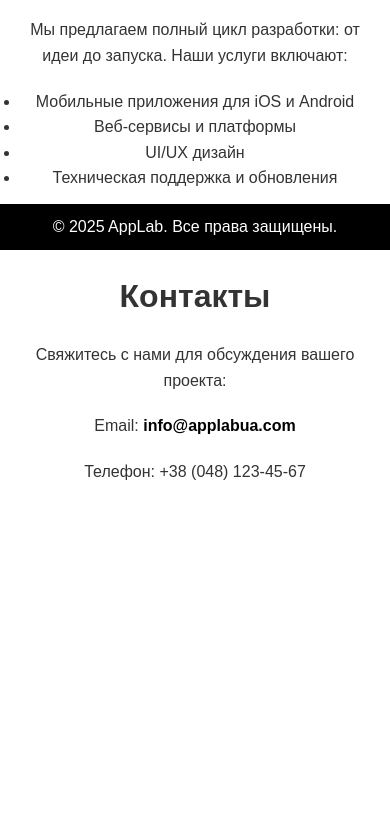
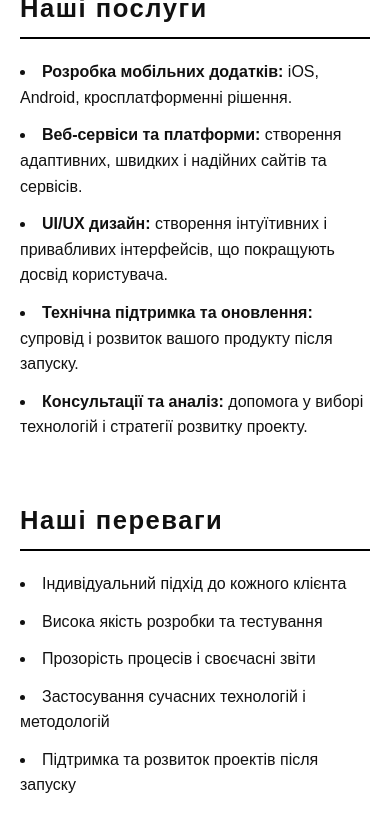
Before and after one commit to applabua/AppLab.com, a plain HTML site: page index.html in a window 390 px wide. Shown: the part 594-1423 px from the top of the page. Before the commit the page ends 1139 px from the top, so only its background shows below. Drawn offline with Linux system fonts and the light colour scheme.

Commit message:
Update index.html

```diff
--- a/index.html
+++ b/index.html
@@ -1,11 +1,11 @@
 <!DOCTYPE html>
-<html lang="ru">
+<html lang="uk">
 <head>
-    <meta charset="UTF-8">
-    <meta name="viewport" content="width=device-width, initial-scale=1.0">
-    <meta name="description" content="AppLab — ваш партнёр в разработке мобильных приложений и веб-сервисов.">
-    <title>AppLab — Разработка приложений</title>
+    <meta charset="UTF-8" />
+    <meta name="viewport" content="width=device-width, initial-scale=1" />
+    <title>AppLab — Розробка мобільних додатків</title>
     <style>
+        /* Базові стилі */
         * {
             margin: 0;
             padding: 0;
@@ -14,50 +14,126 @@
         }
         body {
             background-color: #fff;
-            color: #333;
+            color: #111;
             line-height: 1.6;
+            overflow-x: hidden;
+        }
+        a {
+            color: #111;
+            text-decoration: none;
+            font-weight: 600;
+            transition: color 0.3s ease;
+        }
+        a:hover {
+            color: #555;
+            text-decoration: underline;
         }
         header {
-            background-color: #000;
+            background: #000;
             color: #fff;
-            padding: 20px;
+            padding: 40px 20px;
             text-align: center;
+            position: sticky;
+            top: 0;
+            z-index: 100;
+            box-shadow: 0 2px 8px rgba(0,0,0,0.3);
         }
         header h1 {
-            font-size: 2.5rem;
+            font-size: 3rem;
             margin-bottom: 10px;
+            letter-spacing: 3px;
+            opacity: 0;
+            animation: fadeInDown 1s forwards;
         }
         header p {
             font-size: 1.2rem;
+            font-weight: 300;
+            opacity: 0;
+            animation: fadeInUp 1s forwards 0.5s;
+        }
+        main {
+            max-width: 900px;
+            margin: 40px auto;
+            padding: 0 20px;
         }
         section {
-            padding: 40px 20px;
-            text-align: center;
+            margin-bottom: 60px;
+            opacity: 0;
+            transform: translateY(30px);
+            animation-fill-mode: forwards;
+            animation-duration: 1s;
+            animation-timing-function: ease-out;
         }
-        section h2 {
-            font-size: 2rem;
+        section:nth-child(2) { animation-name: fadeInUp; animation-delay: 0.3s; }
+        section:nth-child(3) { animation-name: fadeInUp; animation-delay: 0.6s; }
+        section:nth-child(4) { animation-name: fadeInUp; animation-delay: 0.9s; }
+
+        h2 {
+            font-size: 2.2rem;
             margin-bottom: 20px;
+            border-bottom: 2px solid #000;
+            padding-bottom: 8px;
+            letter-spacing: 1.5px;
         }
-        section p {
-            font-size: 1rem;
-            margin-bottom: 20px;
+        p, li {
+            font-size: 1.1rem;
+            margin-bottom: 12px;
+        }
+        ul {
+            list-style: inside disc;
+            margin-left: 10px;
+            text-align: left;
+            max-width: 600px;
+            margin: 0 auto 20px auto;
         }
         footer {
-            background-color: #000;
+            background: #000;
             color: #fff;
             text-align: center;
-            padding: 10px;
-            position: fixed;
+            padding: 20px 10px;
+            font-size: 0.9rem;
+            letter-spacing: 1px;
+            position: relative;
+            bottom: 0;
             width: 100%;
-            bottom: 0;
         }
-        a {
-            color: #000;
-            text-decoration: none;
-            font-weight: bold;
+
+        /* Анімації */
+        @keyframes fadeInDown {
+            from {
+                opacity: 0;
+                transform: translateY(-30px);
             }
-        a:hover {
-            text-decoration: underline;
+            to {
+                opacity: 1;
+                transform: translateY(0);
+            }
+        }
+        @keyframes fadeInUp {
+            from {
+                opacity: 0;
+                transform: translateY(30px);
+            }
+            to {
+                opacity: 1;
+                transform: translateY(0);
+            }
+        }
+
+        /* Адаптив */
+        @media (max-width: 600px) {
+            header h1 {
+                font-size: 2rem;
+            }
+            h2 {
+                font-size: 1.6rem;
+            }
+            p, li {
+                font-size: 1rem;
+            }
+            main {
+                margin: 20px auto;
+            }
         }
     </style>
 </head>
@@ -65,34 +141,53 @@
 
 <header>
     <h1>AppLab</h1>
-    <p>Разработка мобильных приложений и веб-сервисов</p>
+    <p>Інноваційна розробка мобільних додатків та веб-сервісів</p>
 </header>
 
+<main>
     <section>
-    <h2>О нас</h2>
-    <p>Мы — команда профессионалов, специализирующихся на создании инновационных решений для вашего бизнеса. Наши приложения помогают улучшить взаимодействие с клиентами и оптимизировать внутренние процессы.</p>
+        <h2>Про нас</h2>
+        <p>AppLab — це команда професіоналів, яка створює сучасні мобільні та веб-додатки, що допомагають бізнесам розвиватися і ефективно взаємодіяти зі своїми клієнтами.</p>
+        <p>Ми поєднуємо креативний підхід з технологіями, щоб створити продукт, який відповідає вашим потребам і перевершує очікування.</p>
     </section>
 
     <section>
-    <h2>Наши услуги</h2>
-    <p>Мы предлагаем полный цикл разработки: от идеи до запуска. Наши услуги включают:</p>
+        <h2>Наші послуги</h2>
         <ul>
-        <li>Мобильные приложения для iOS и Android</li>
-        <li>Веб-сервисы и платформы</li>
-        <li>UI/UX дизайн</li>
-        <li>Техническая поддержка и обновления</li>
+            <li><strong>Розробка мобільних додатків:</strong> iOS, Android, кросплатформенні рішення.</li>
+            <li><strong>Веб-сервіси та платформи:</strong> створення адаптивних, швидких і надійних сайтів та сервісів.</li>
+            <li><strong>UI/UX дизайн:</strong> створення інтуїтивних і привабливих інтерфейсів, що покращують досвід користувача.</li>
+            <li><strong>Технічна підтримка та оновлення:</strong> супровід і розвиток вашого продукту після запуску.</li>
+            <li><strong>Консультації та аналіз:</strong> допомога у виборі технологій і стратегії розвитку проекту.</li>
         </ul>
     </section>
 
     <section>
-    <h2>Контакты</h2>
-    <p>Свяжитесь с нами для обсуждения вашего проекта:</p>
-    <p>Email: <a href="mailto:info@applabua.com">info@applabua.com</a></p>
-    <p>Телефон: +38 (048) 123-45-67</p>
+        <h2>Наші переваги</h2>
+        <ul>
+            <li>Індивідуальний підхід до кожного клієнта</li>
+            <li>Висока якість розробки та тестування</li>
+            <li>Прозорість процесів і своєчасні звіти</li>
+            <li>Застосування сучасних технологій і методологій</li>
+            <li>Підтримка та розвиток проектів після запуску</li>
+        </ul>
     </section>
 
+    <section>
+        <h2>Контакти</h2>
+        <p>Готові обговорити ваш проект? Зв’яжіться з нами:</p>
+        <p>Email: <a href="mailto:info@applabua.com">info@applabua.com</a></p>
+        <p>Телефон: <a href="tel:+380481234567">+38 (048) 123-45-67</a></p>
+        <p>Соціальні мережі:
+            <a href="#" aria-label="Facebook">Facebook</a> |
+            <a href="#" aria-label="LinkedIn">LinkedIn</a> |
+            <a href="#" aria-label="Instagram">Instagram</a>
+        </p>
+    </section>
+</main>
+
 <footer>
-    <p>&copy; 2025 AppLab. Все права защищены.</p>
+    <p>&copy; 2025 AppLab. Всі права захищені.</p>
 </footer>
 
 </body>
```
Lines whose indentation alone changed are shown as unchanged.
